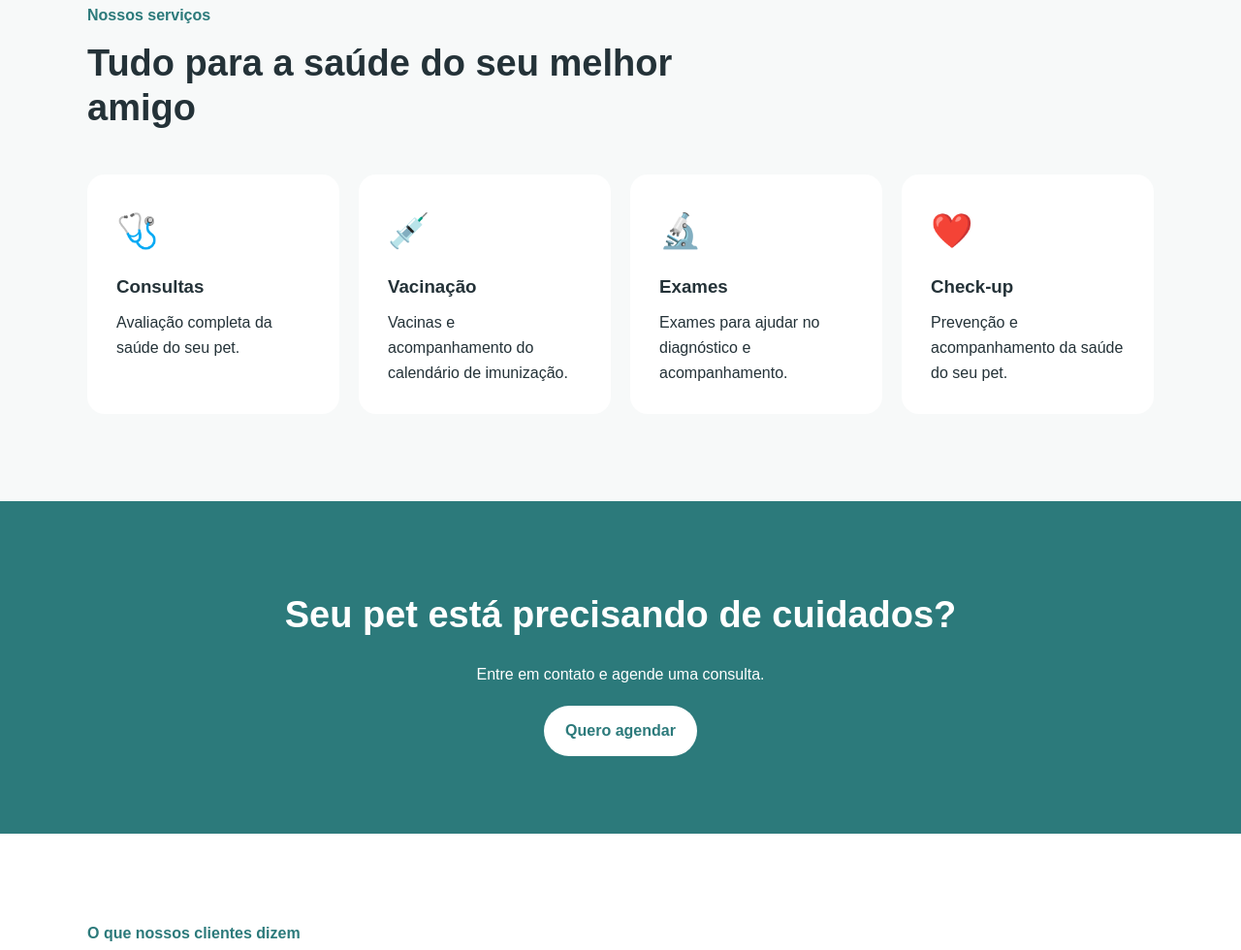
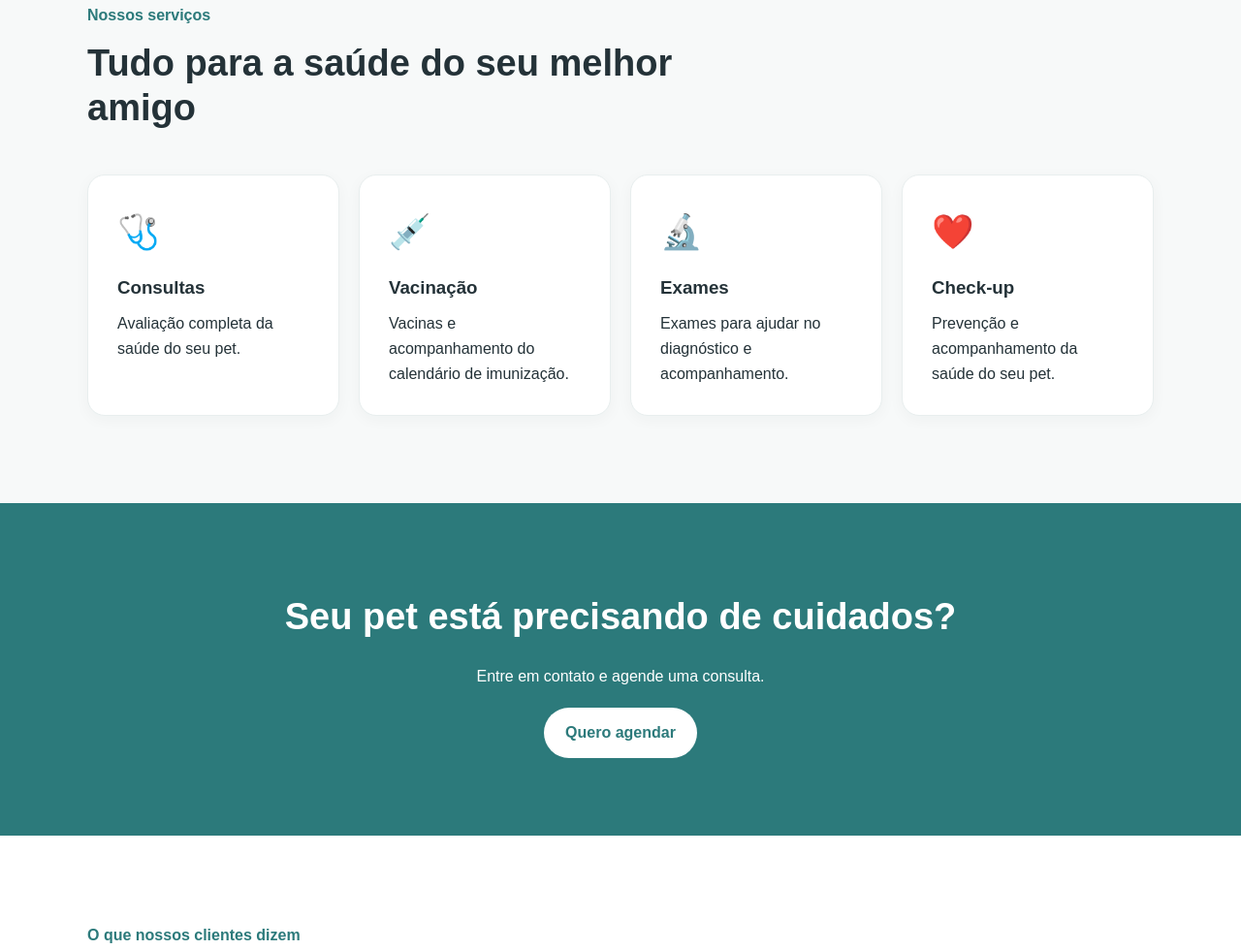
Before and after one commit to sarahfrana97-sudo/veterinaria-pet-care, a plain HTML site: page index.html in a window 1280 px wide. Shown: the part 1179-2159 px from the top of the page at 97% size. Drawn offline with Linux system fonts and the light colour scheme.

Commit message:
Update style.css

```diff
--- a/style.css
+++ b/style.css
@@ -191,15 +191,19 @@ h2 {
     gap: 20px;
 }
 
+
 .service-card {
     background: white;
     padding: 30px;
     border-radius: 18px;
-    transition: 0.3s;
+    border: 1px solid #e8eeee;
+    box-shadow: 0 4px 16px rgba(31, 48, 51, 0.04);
+    transition: transform 0.3s ease, box-shadow 0.3s ease;
 }
 
 .service-card:hover {
-    transform: translateY(-5px);
+   transform: translateY(-5px);
+box-shadow: 0 12px 28px rgba(31, 48, 51, 0.10);
 }
 
 .icon {
```
